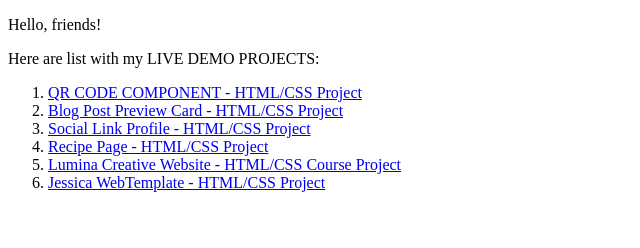
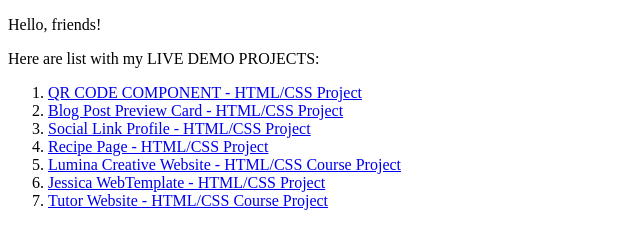
Before and after one commit to katya-d/katya-d.github.io, a plain HTML site: page index.html in a window 1280 px wide. Shown: the whole page, without its empty margins (0-640 px from the left). Drawn offline with Linux system fonts and the light colour scheme.

Commit message:
add new project

```diff
--- a/index.html
+++ b/index.html
@@ -15,6 +15,7 @@
             <li><a href="04.recipe-page/index.html">Recipe Page - HTML/CSS Project</a></li>
             <li><a href="05.lumina-creative-website-project/index.html">Lumina Creative Website - HTML/CSS Course Project</a></li>
             <li><a href="06.jessica-webTemplate/index.html">Jessica WebTemplate - HTML/CSS Project</a></li>
+            <li><a href="07.tutorWebsite/index.html">Tutor Website - HTML/CSS Course Project</a></li>
         </ol>
 </body>
 </html>
```
